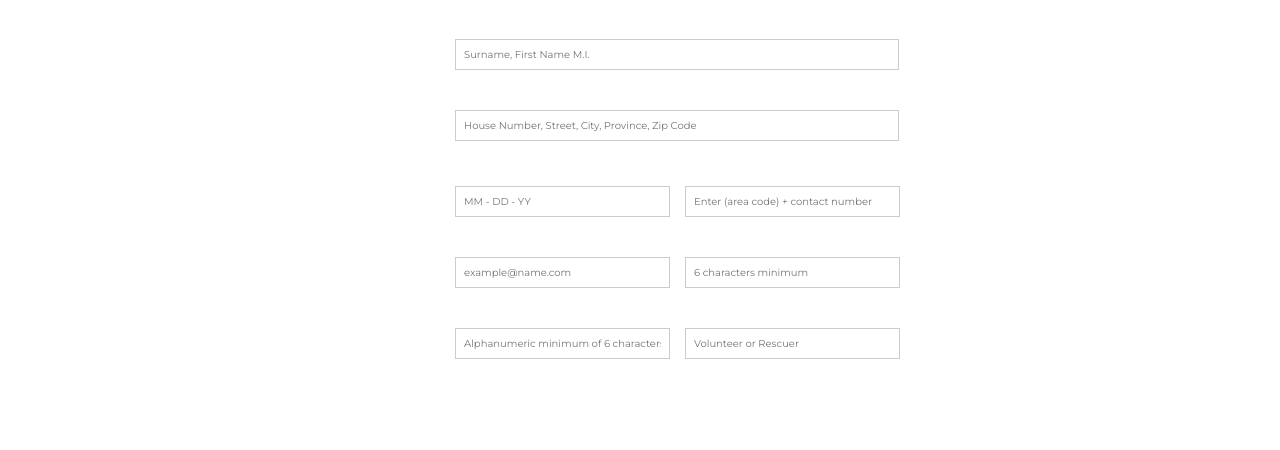
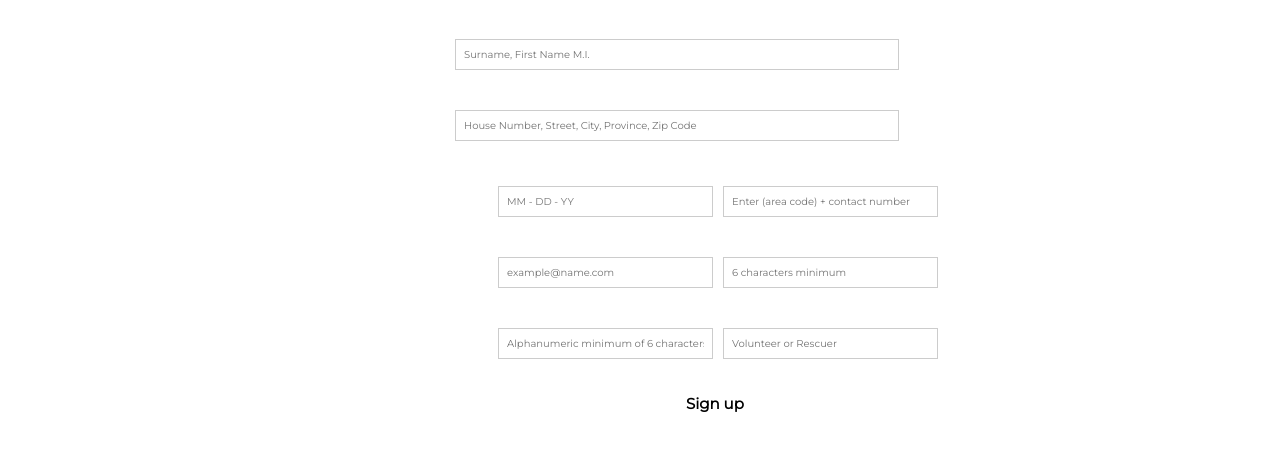
Before and after one commit to rescuephilippines/rescue-ph, a plain HTML site: page signup.html in a window 1280 px wide. Shown: the part 82-532 px from the top of the page. Drawn offline with Linux system fonts and the light colour scheme.

Commit message:
Update signup.html

```diff
--- a/signup.html
+++ b/signup.html
@@ -32,7 +32,7 @@
   font-family:'Montserrat', sans-serif;
   font-style: normal;
   font-weight: 600;
-  font-size: 18px;
+  font-size: 15px;
   line-height: 37px;
   outline: none;
   color: black;
@@ -82,11 +82,15 @@ p.login{
   margin-left: 25px;
 }
 
+p.sign{
+  margin-top: 230px;
+  margin-left: 660px;
+}
+
 .container {
   padding: 5px;
   margin: auto;
   width: 370px;
-
   font-size: 12px;
 
 }
@@ -94,7 +98,7 @@ p.login{
 .containerleft {
  padding: 15px;
   position: absolute;
-  left: 432px;
+  left: 475px;
   width: 179px;
   height: 1px;
   font-size: 12px;
@@ -104,7 +108,7 @@ p.login{
 .containerright{
   padding: 15px;
   position: absolute;
-  left: 662px;
+  left: 700px;
   width: 179px;
   height: 1px;
   font-size: 12px;
@@ -149,6 +153,10 @@ p.login{
       <input type="text" placeholder="Volunteer or Rescuer" name="role" required>
 </div>
 
+<table width=100% align=center>
+<td><p class = "sign"><a href="ThankYouSigningUp.html"><button class= "button2">Sign up</button></a></p>
+</td>
+</table>
 
 
 </div>
```
